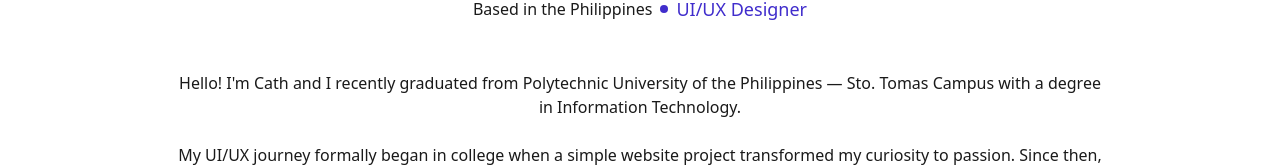
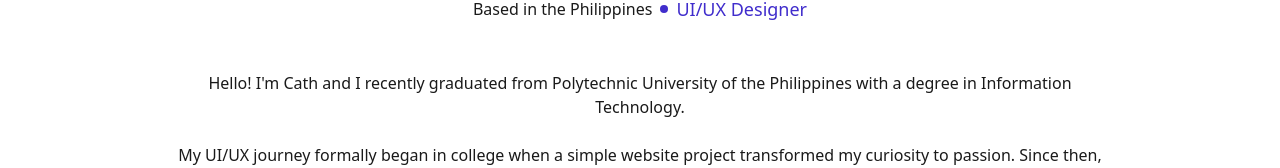
Before and after one commit to gayleee/UI-UX-Portfolio, a Vue app: page /about in a window 1280 px wide. Shown: the part 478-646 px from the top of the page. Built offline with nearby package versions, Linux system fonts and the light colour scheme; a web font is replaced by a local one.

Commit message:
Test change
simple desc change

```diff
--- a/src/components/Home/About.vue
+++ b/src/components/Home/About.vue
@@ -88,7 +88,7 @@ const ctaContents = reactive([
 const introContents = reactive([
   {
     firstParagraph:
-      "Hello! I'm Cath and I recently graduated from Polytechnic University of the Philippines — Sto. Tomas Campus with a degree in Information Technology.",
+      "Hello! I'm Cath and I recently graduated from Polytechnic University of the Philippines with a degree in Information Technology.",
     secondParagraph:
       "My UI/UX journey formally began in college when a simple website project transformed my curiosity to passion. Since then, I've taught myself to conduct user research, create design systems, and translate ideas into user friendly digital experiences. I am able to apply these during my internship at MabuhayPower Holdings Corporation with a primary role of a web designer and even on my designs at present.",
   },
```
